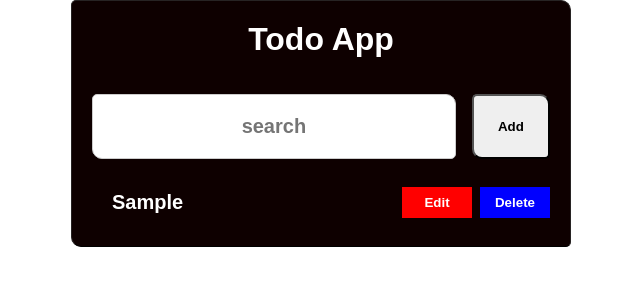
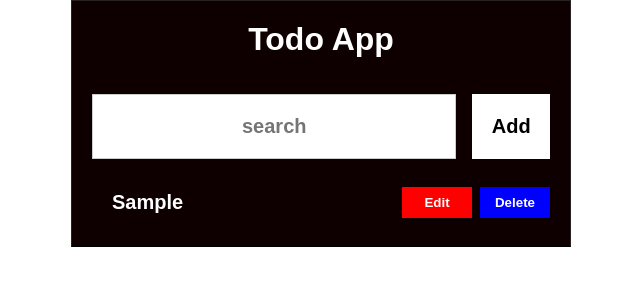
Before and after one commit to Govamarket/todo-list, a plain HTML site: page index.html in a window 1280 px wide. Both pictures are taken after typing "Sample" into the empty fields and a click on the button "Add". Shown: the whole page, without its empty margins (319-959 px from the left). Drawn offline with Linux system fonts and the light colour scheme.

Commit message:
initial commit

```diff
--- a/main.js
+++ b/main.js
@@ -1,14 +1,15 @@
 const inputValue = document.querySelector("#item");
 const itemAdd = document.querySelector("#items");
 const addBtn = document.querySelector("#btn");
+const STORAGE_KEY = "todoItems";
 
-addBtn.addEventListener("click", (e) => {
-  e.preventDefault();
+let todos = JSON.parse(localStorage.getItem(STORAGE_KEY)) || [];
 
-  const text = inputValue.value.trim();
+const saveTodos = () => {
+  localStorage.setItem(STORAGE_KEY, JSON.stringify(todos));
+};
 
-  if (!text) return;
-
+const createTodoElement = (text, index) => {
   const itemText = document.createElement("span");
   itemText.textContent = text;
   itemText.style.flex = "1";
@@ -41,19 +42,43 @@ addBtn.addEventListener("click", (e) => {
   li.style.padding = "0.5rem 0";
   li.style.color = "#fff";
 
+  editBtn.addEventListener("click", () => {
+    inputValue.value = text;
+    todos.splice(index, 1);
+    saveTodos();
+    renderTodos();
+  });
+
+  deleteBtn.addEventListener("click", () => {
+    todos.splice(index, 1);
+    saveTodos();
+    renderTodos();
+  });
+
   li.appendChild(itemText);
   li.appendChild(editBtn);
   li.appendChild(deleteBtn);
-  itemAdd.appendChild(li);
+
+  return li;
+};
+
+const renderTodos = () => {
+  itemAdd.innerHTML = "";
+  todos.forEach((todo, index) => {
+    itemAdd.appendChild(createTodoElement(todo, index));
+  });
+};
+
+addBtn.addEventListener("click", (e) => {
+  e.preventDefault();
+
+  const text = inputValue.value.trim();
+  if (!text) return;
+
+  todos.push(text);
+  saveTodos();
+  renderTodos();
   inputValue.value = "";
+});
 
-  editBtn.addEventListener("click", () => {
-    inputValue.value = text;
-    li.remove();
-  });
-
-  deleteBtn.addEventListener("click", () => {
-    inputValue.value = text;
-    li.remove();
-  });
-});
+renderTodos();
--- a/style.css
+++ b/style.css
@@ -22,7 +22,6 @@
     padding: 20px;
     border-bottom: 1px solid #000;
     overflow-wrap: break-word;
-    border-radius: 5px 10px;
 }
 
 
@@ -33,7 +32,6 @@ input {
     border:  1px solid #ccc;
     text-align: center;
     font-size: 20px;
-    border-radius: 5px 10px;
 
 }
 
@@ -52,7 +50,10 @@ input {
 }
 #btn{
     width: 100px;
-    border-radius: 5px 10px;
+    border: none;
+    background-color: #fff;
+    font-family: Arial, Helvetica, sans-serif;
+    font-size: 20px;
 }
 
 
```
